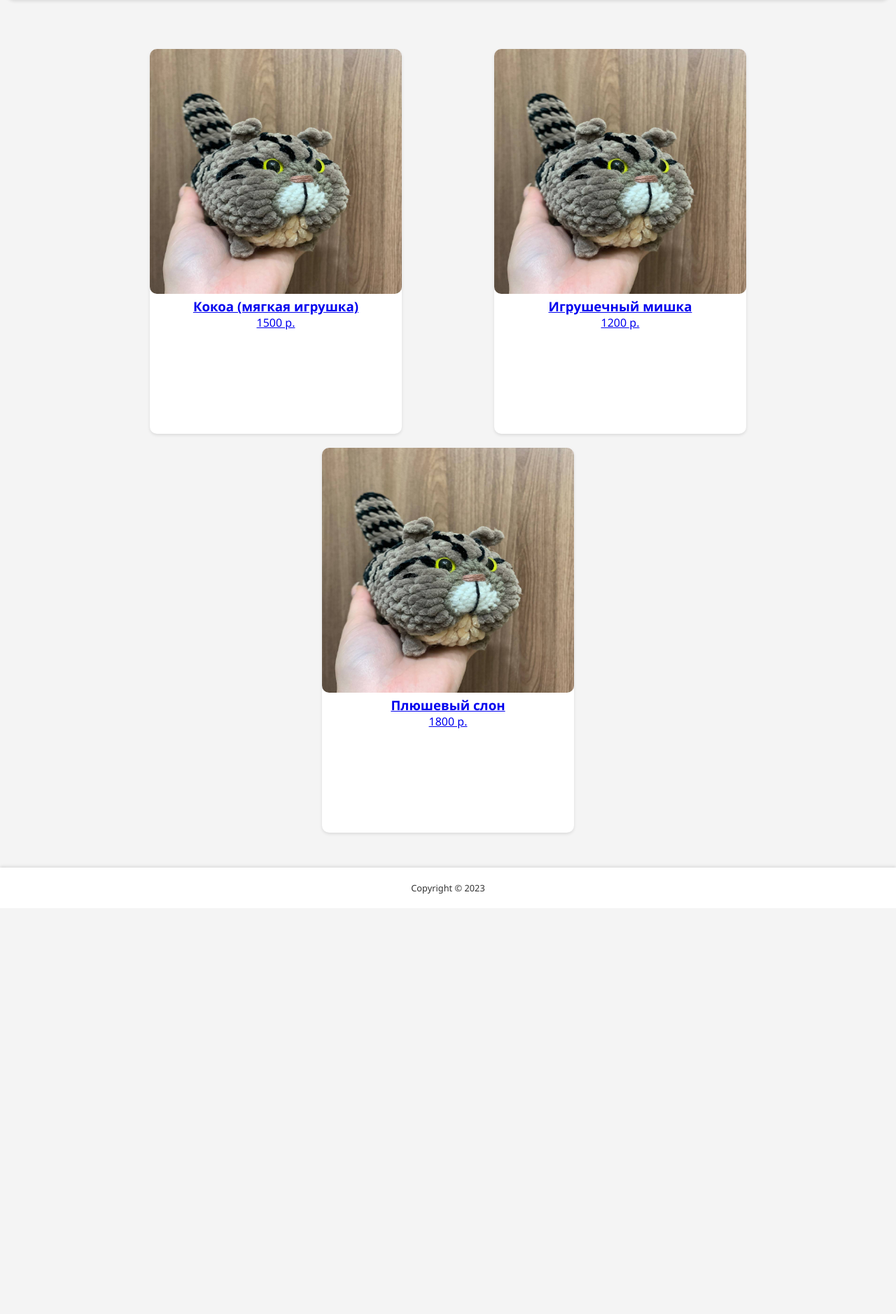
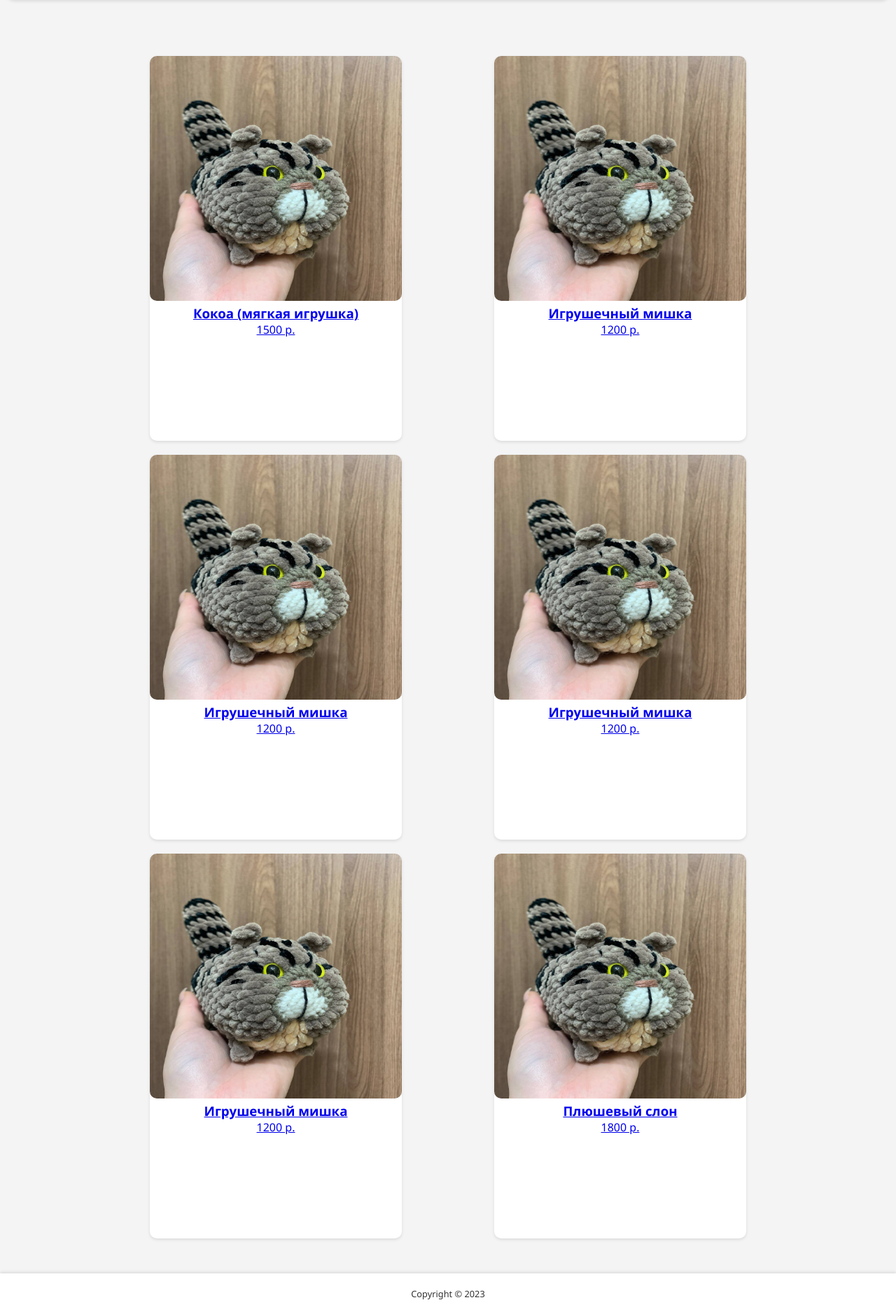
Before and after one commit to wastebrokenq/onlineShop, a Flask app: page / in a window 1280 px wide. Shown: the part 83-1961 px from the top of the page at 70% size. Before the commit the page ends 1360 px from the top, so only its background shows below. Run offline with Flask 3, Linux system fonts and the light colour scheme.

Commit message:
a fixed basement has been added

```diff
--- a/run.py
+++ b/run.py
@@ -9,9 +9,20 @@ def index():
     products = [
         {'name': 'Кокоа (мягкая игрушка)', 'price': 1500, 'image': 'cocoa.jpg'},
         {'name': 'Игрушечный мишка', 'price': 1200, 'image': 'cocoa.jpg'},
+        {'name': 'Игрушечный мишка', 'price': 1200, 'image': 'cocoa.jpg'},
+        {'name': 'Игрушечный мишка', 'price': 1200, 'image': 'cocoa.jpg'},
+        {'name': 'Игрушечный мишка', 'price': 1200, 'image': 'cocoa.jpg'},
         {'name': 'Плюшевый слон', 'price': 1800, 'image': 'cocoa.jpg'}
     ]
     return render_template("index.html", products=products)
 
+@app.route("/about")
+def about():
+    return render_template("about.html")
+
+@app.route("/contacts")
+def contacts():
+    return render_template("contacts.html")
+
 if __name__ == '__main__':
     app.run(debug=True)
--- a/static/css/style.css
+++ b/static/css/style.css
@@ -5,7 +5,16 @@
     padding: 0;
 }
 
+html {
+    height: 100%;
+    display: flex;
+    flex-direction: column;
+}
+
 body {
+    height: 100%;
+    display: flex;
+    flex-direction: column;
     font-family: 'Segoe UI', Tahoma, Geneva, Verdana, sans-serif;
     background-color: #f4f4f4;
     color: #333;
@@ -70,6 +79,7 @@ nav a:hover {
 
 /* --------------------------- MAIN CONTENT STYLES --------------------------- */
 main {
+    flex: 1;
     margin-top: 20px;
     padding: 20px 10%;
 }
--- /dev/null
+++ b/templates/about.html
@@ -0,0 +1 @@
+{% extends 'base.html' %}
--- a/templates/base.html
+++ b/templates/base.html
@@ -16,7 +16,7 @@
                 <li>
                     <h2><a href="/">waste</a></h2>
                 </li>
-                <li><a href="/contact">contacts</a></li>
+                <li><a href="/contacts">contacts</a></li>
             </ul>
         </nav>
     </header>
--- /dev/null
+++ b/templates/contacts.html
@@ -0,0 +1 @@
+{% extends 'base.html' %}
```
